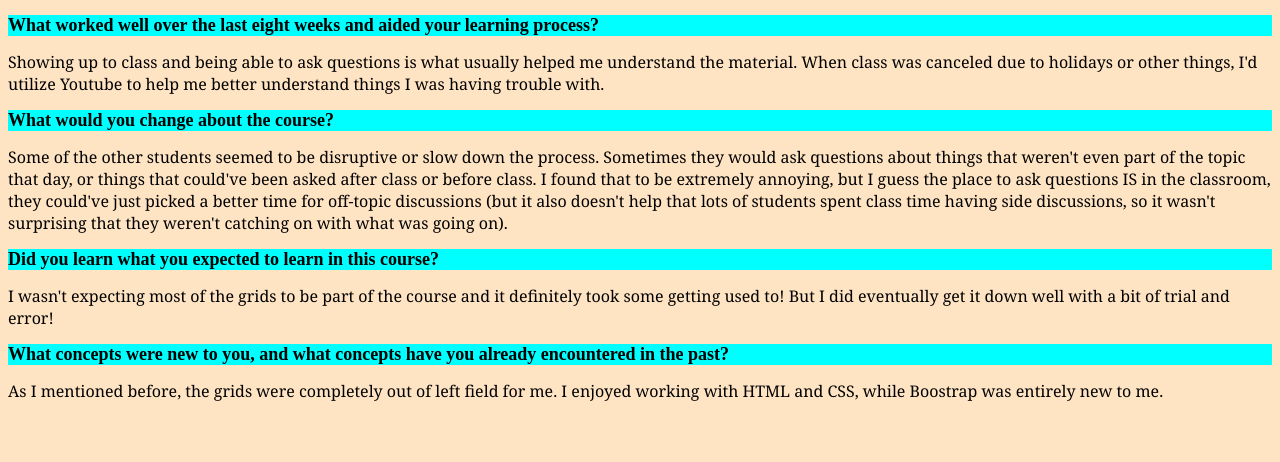
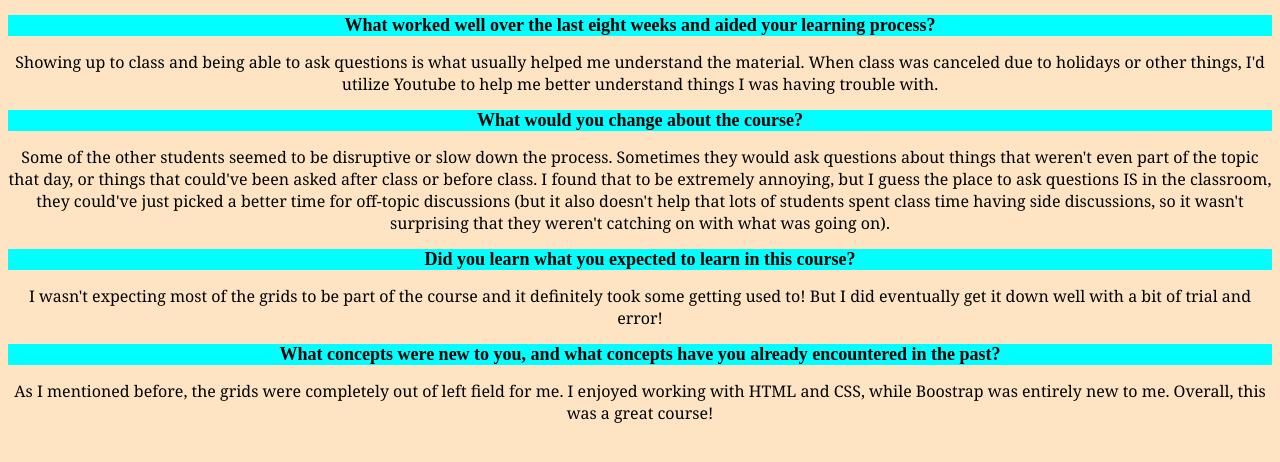
Before and after one commit to robinguyton/Week_7_Assignment, a plain HTML site: page index.html in a window 1280 px wide. Drawn offline with Linux system fonts and the light colour scheme.

Commit message:
Validated html and css, ready to submit

```diff
--- a/index.html
+++ b/index.html
@@ -36,7 +36,7 @@
 <section>
 <h1>What concepts were new to you, and what concepts have you already encountered in the past?</h1>
 
-<p>As I mentioned before, the grids were completely out of left field for me. I enjoyed working with HTML and CSS, while Boostrap was entirely new to me.</p>
+<p>As I mentioned before, the grids were completely out of left field for me. I enjoyed working with HTML and CSS, while Boostrap was entirely new to me. Overall, this was a great course!</p>
 
 
 </section>
--- a/main.css
+++ b/main.css
@@ -1,6 +1,7 @@
 h1 {font-size: 18px;
 background-color: aqua;
 color: black;
+text-align: center;
 
 }
 
@@ -8,6 +9,7 @@ p {
 font-family: Cambria, Cochin, Georgia, Times, 'Times New Roman', serif;
 margin: 0;
 color: black;
+text-align: center;
 
 }
 
```
